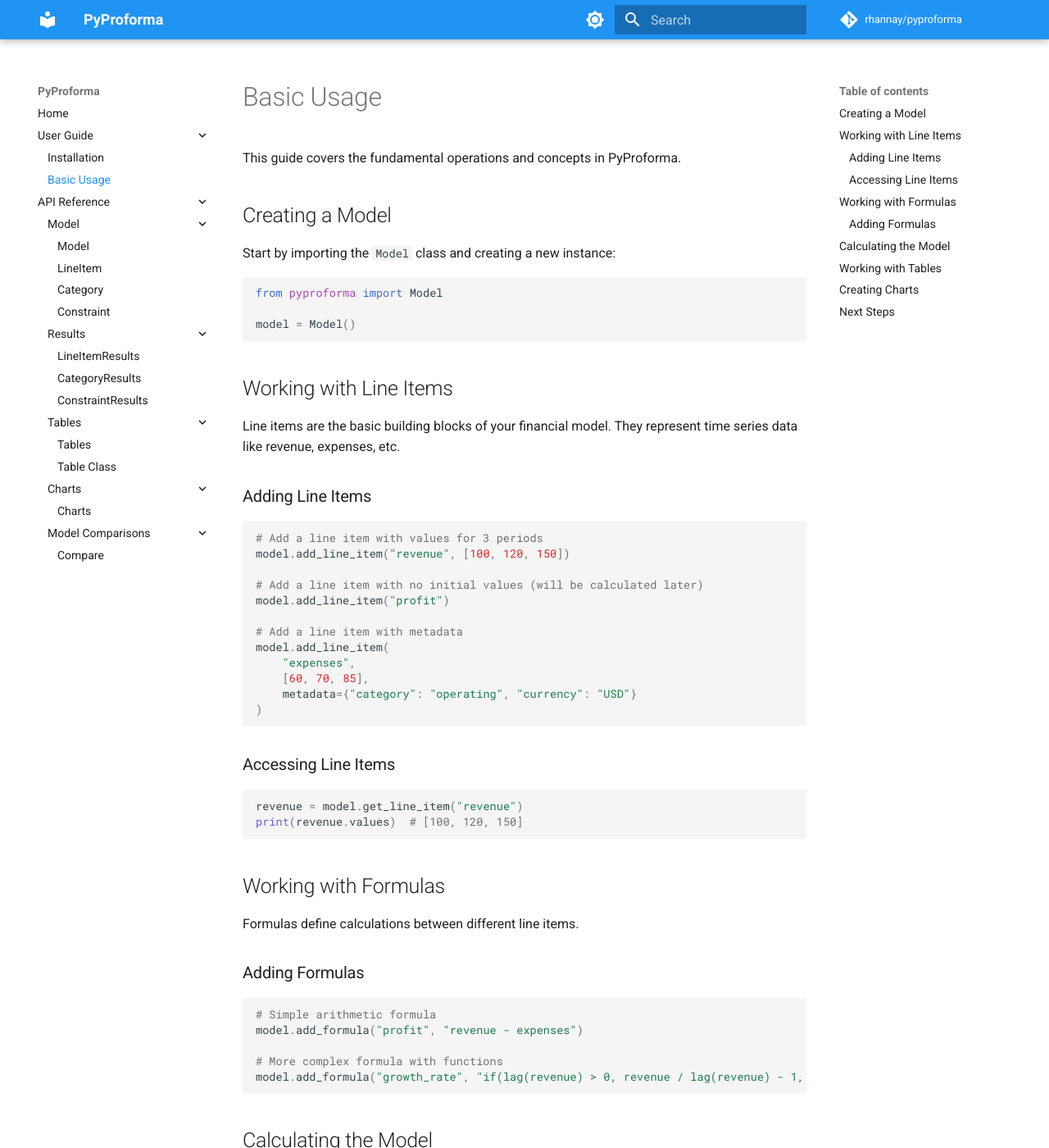
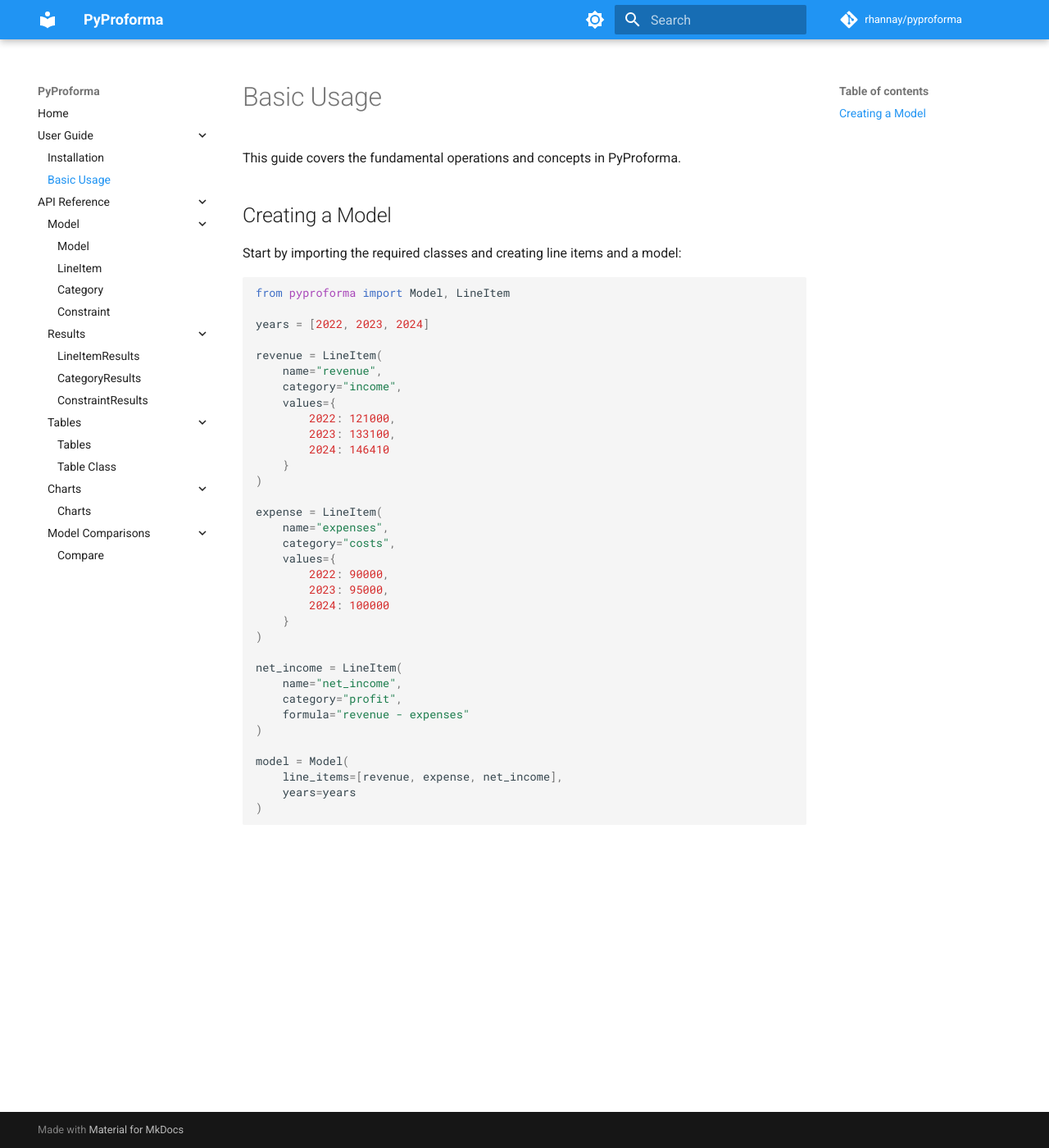
Before and after one commit to rhannay/pyproforma, an MkDocs documentation site: the page built from docs/user-guide/basic-usage.md, in a window 1280 px wide and 1400 px high. Shown: the whole window at 82% size. Built offline with MkDocs 1.6.1 and Material for MkDocs 9.7.7, drawn with Linux system fonts in a browser that asks for light colours; comment, search, counter and statistics services are not loaded; some of the changed text lies outside the part shown.

Commit message:
Refactor basic usage guide to include line item examples and model creation

````diff
--- a/docs/user-guide/basic-usage.md
+++ b/docs/user-guide/basic-usage.md
@@ -4,112 +4,41 @@ This guide covers the fundamental operations and concepts in PyProforma.
 
 ## Creating a Model
 
-Start by importing the `Model` class and creating a new instance:
+Start by importing the required classes and creating line items and a model:
 
 ```python
-from pyproforma import Model
+from pyproforma import Model, LineItem
 
-model = Model()
-```
+years = [2022, 2023, 2024]
 
-## Working with Line Items
+revenue = LineItem(
+    name="revenue",
+    category="income",
+    values={
+        2022: 121000,
+        2023: 133100,
+        2024: 146410
+    }
+)
 
-Line items are the basic building blocks of your financial model. They represent time series data like revenue, expenses, etc.
+expense = LineItem(
+    name="expenses",
+    category="costs",
+    values={
+        2022: 90000,
+        2023: 95000,
+        2024: 100000
+    }
+)
 
-### Adding Line Items
+net_income = LineItem(
+    name="net_income",
+    category="profit",
+    formula="revenue - expenses"
+)
 
-```python
-# Add a line item with values for 3 periods
-model.add_line_item("revenue", [100, 120, 150])
-
-# Add a line item with no initial values (will be calculated later)
-model.add_line_item("profit")
-
-# Add a line item with metadata
-model.add_line_item(
-    "expenses",
-    [60, 70, 85],
-    metadata={"category": "operating", "currency": "USD"}
+model = Model(
+    line_items=[revenue, expense, net_income],
+    years=years
 )
 ```
-
-### Accessing Line Items
-
-```python
-revenue = model.get_line_item("revenue")
-print(revenue.values)  # [100, 120, 150]
-```
-
-## Working with Formulas
-
-Formulas define calculations between different line items.
-
-### Adding Formulas
-
-```python
-# Simple arithmetic formula
-model.add_formula("profit", "revenue - expenses")
-
-# More complex formula with functions
-model.add_formula("growth_rate", "if(lag(revenue) > 0, revenue / lag(revenue) - 1, 0)")
-```
-
-## Calculating the Model
-
-To run all calculations and get the results:
-
-```python
-results = model.calculate()
-
-# Access calculated values
-profit = results.get_value("profit")
-print(profit)  # [40, 50, 65]
-```
-
-## Working with Tables
-
-Tables help organize and display your model data:
-
-```python
-from pyproforma.tables import Table
-
-# Create a table
-table = Table("Income Statement")
-
-# Add rows from the model
-table.add_row("Revenue", "revenue")
-table.add_row("Expenses", "expenses")
-table.add_row("Profit", "profit")
-
-# Generate the table from model results
-table_data = table.generate(results)
-
-# Export to Excel
-table.to_excel("income_statement.xlsx", results)
-```
-
-## Creating Charts
-
-Visualize your model data with charts:
-
-```python
-from pyproforma.charts import LineChart
-
-# Create a chart
-chart = LineChart("Revenue and Expenses")
-
-# Add series
-chart.add_series("Revenue", "revenue")
-chart.add_series("Expenses", "expenses")
-
-# Generate and display the chart
-chart.generate(results)
-chart.show()
-
-# Save to file
-chart.save("revenue_expenses_chart.html")
-```
-
-## Next Steps
-
-Explore the [API Reference](../api/model.md) for detailed information on all available classes and methods.
````
